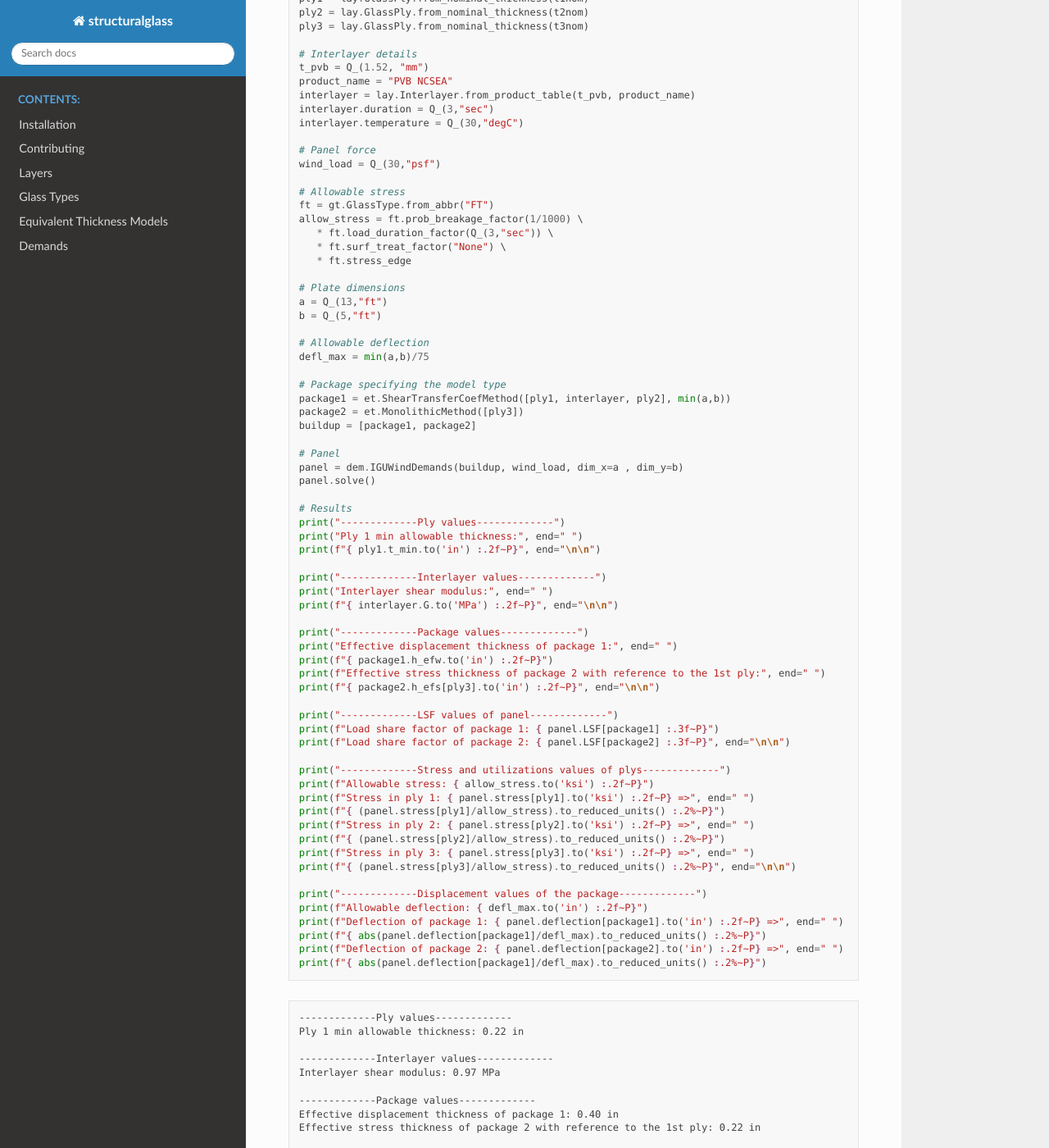
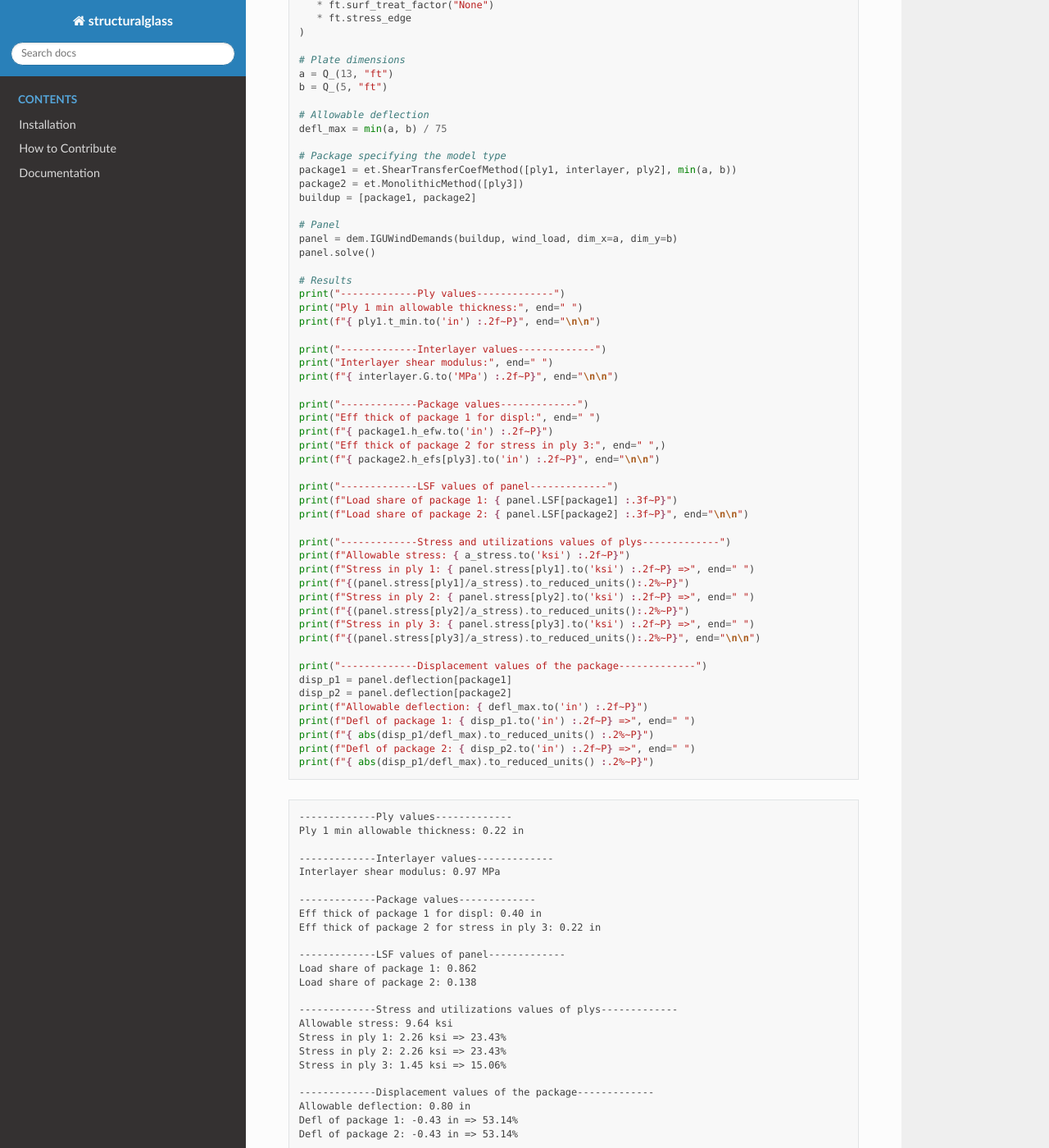
Before and after one commit to normanrichardson/structuralglass, a Sphinx documentation site: the page built from docs/index.rst, in a window 1280 px wide and 1400 px high, scrolled down 1336 px. Shown: the whole window at 82% size. Built offline with Sphinx 7.4.7 and the Read the Docs theme 2.0.0, drawn with Linux system fonts in a browser that asks for light colours; some of the changed text lies outside the part shown.

Commit message:
Doc Update and Restructure

```diff
--- a/docs/index.rst
+++ b/docs/index.rst
@@ -1,56 +1,51 @@
 structuralglass
 ===============
 
-structuralglass is a python package for facade/enclosure designers and engineers that are exploring the topic of structural glass. The aim is not to create a single tool that solves a problem, but to provide a collection of tools that a designer will find useful to answer a variety of design topics.
-
-This project is aimed at the practitioners and is an attempt to extend the open-source structural engineering ecosystem of practitioners.
-It can be used to:
+structuralglass is a python package for facade/enclosure designers and engineers who design structural glass.
+This open-source package provides a collection of utilities that a designer will find useful to answer a variety of design questions, for example:
 
  * ask questions about common laminate properties and compare performance.
  * build a personal library of manufacturers' data.
  * perform stress analysis of typical glass types for a variety of environmental conditions.
  * refine and tweak the stress analysis for a particular manufactured glass.
  * perform rudimentary E1300 calculations of 4 side supported IGUs/or laminates.
- * used alongside other industry analysis tools such as Mepla and strand7, to perform capacity calculations.
- * and so on.
+ * use alongside other industry analysis tools, such as Mepla and strand7, to perform capacity calculations.
 
-At present, it focuses on methods presented in the Engineering Structural Glass Design Guide by NCSEA (National Council of Structural Engineers Associations) and ASTM E1300.
+At present, this package focuses on methods in the Engineering Structural Glass Design Guide by NCSEA (National Council of Structural Engineers Associations) and ASTM E1300.
 
-This package is by no means complete and could be extended in a variety of ways. Contributions and issues are most welcome and can be made on `GitHub <https://github.com/normanrichardson/StructGlassCalcs>`_.
+This package is by no means complete and could be extended in a variety of ways. Contributions and issues are most welcome and can be made on `GitHub <https://github.com/normanrichardson/structuralglass>`_.
 
 .. toctree::
    :maxdepth: 1
-   :caption: Contents:
+   :caption: Contents
+   :hidden:
 
    rst/installation.rst
    rst/contributing.rst
-   rst/layers.rst
-   rst/glass_types.rst
-   rst/equiv_thick_models.rst
-   rst/demands.rst
+   rst/documentation.rst
 
 Disclaimer
 ----------
 
-structuralglass is an open source engineering project. Although efforts have been made to
-ensure the that relevant engineering theories have been correctly implemented, it remains
+structuralglass is an open-source engineering project. Although efforts have been made to
+ensure that the relevant engineering theories have been correctly implemented, it remains
 the user’s responsibility to confirm and accept the output.
 
-Example use
+Example Use
 -----------
 
 .. code-block:: python
 
-   from structuralglass import Q_
+   import structuralglass.demands as dem
+   import structuralglass.equiv_thick_models as et
    import structuralglass.glass_types as gt
    import structuralglass.layers as lay
-   import structuralglass.equiv_thick_models as et
-   import structuralglass.demands as dem
+   from structuralglass import Q_
 
    # Glass ply thickness
-   t1nom = Q_(0.25,"in")
-   t2nom = Q_(0.25,"in")
-   t3nom = Q_(0.25,"in")
+   t1nom = Q_(0.25, "in")
+   t2nom = Q_(0.25, "in")
+   t3nom = Q_(0.25, "in")
 
    # Plys
    ply1 = lay.GlassPly.from_nominal_thickness(t1nom)
@@ -61,33 +56,35 @@
    t_pvb = Q_(1.52, "mm")
    product_name = "PVB NCSEA"
    interlayer = lay.Interlayer.from_product_table(t_pvb, product_name)
-   interlayer.duration = Q_(3,"sec")
-   interlayer.temperature = Q_(30,"degC")
+   interlayer.duration = Q_(3, "sec")
+   interlayer.temperature = Q_(30, "degC")
 
    # Panel force
-   wind_load = Q_(30,"psf")
+   wind_load = Q_(30, "psf")
 
    # Allowable stress
    ft = gt.GlassType.from_abbr("FT")
-   allow_stress = ft.prob_breakage_factor(1/1000) \
-      * ft.load_duration_factor(Q_(3,"sec")) \
-      * ft.surf_treat_factor("None") \
+   a_stress = (
+      ft.prob_breakage_factor(1 / 1000)
+      * ft.load_duration_factor(Q_(3, "sec"))
+      * ft.surf_treat_factor("None")
       * ft.stress_edge
+   )
 
    # Plate dimensions
-   a = Q_(13,"ft")
-   b = Q_(5,"ft")
+   a = Q_(13, "ft")
+   b = Q_(5, "ft")
 
    # Allowable deflection
-   defl_max = min(a,b)/75
+   defl_max = min(a, b) / 75
 
    # Package specifying the model type
-   package1 = et.ShearTransferCoefMethod([ply1, interlayer, ply2], min(a,b))
+   package1 = et.ShearTransferCoefMethod([ply1, interlayer, ply2], min(a, b))
    package2 = et.MonolithicMethod([ply3])
    buildup = [package1, package2]
 
    # Panel
-   panel = dem.IGUWindDemands(buildup, wind_load, dim_x=a , dim_y=b)
+   panel = dem.IGUWindDemands(buildup, wind_load, dim_x=a, dim_y=b)
    panel.solve()
 
    # Results
@@ -100,30 +97,33 @@
    print(f"{ interlayer.G.to('MPa') :.2f~P}", end="\n\n")
 
    print("-------------Package values-------------")
-   print("Effective displacement thickness of package 1:", end=" ")
+   print("Eff thick of package 1 for displ:", end=" ")
    print(f"{ package1.h_efw.to('in') :.2f~P}")
-   print(f"Effective stress thickness of package 2 with reference to the 1st ply:", end=" ")
+   print("Eff thick of package 2 for stress in ply 3:", end=" ",)
    print(f"{ package2.h_efs[ply3].to('in') :.2f~P}", end="\n\n")
 
    print("-------------LSF values of panel-------------")
-   print(f"Load share factor of package 1: { panel.LSF[package1] :.3f~P}")
-   print(f"Load share factor of package 2: { panel.LSF[package2] :.3f~P}", end="\n\n")
+   print(f"Load share of package 1: { panel.LSF[package1] :.3f~P}")
+   print(f"Load share of package 2: { panel.LSF[package2] :.3f~P}", end="\n\n")
 
    print("-------------Stress and utilizations values of plys-------------")
-   print(f"Allowable stress: { allow_stress.to('ksi') :.2f~P}")
+   print(f"Allowable stress: { a_stress.to('ksi') :.2f~P}")
    print(f"Stress in ply 1: { panel.stress[ply1].to('ksi') :.2f~P} =>", end=" ")
-   print(f"{ (panel.stress[ply1]/allow_stress).to_reduced_units() :.2%~P}")
+   print(f"{(panel.stress[ply1]/a_stress).to_reduced_units():.2%~P}")
    print(f"Stress in ply 2: { panel.stress[ply2].to('ksi') :.2f~P} =>", end=" ")
-   print(f"{ (panel.stress[ply2]/allow_stress).to_reduced_units() :.2%~P}")
+   print(f"{(panel.stress[ply2]/a_stress).to_reduced_units():.2%~P}")
    print(f"Stress in ply 3: { panel.stress[ply3].to('ksi') :.2f~P} =>", end=" ")
-   print(f"{ (panel.stress[ply3]/allow_stress).to_reduced_units() :.2%~P}", end="\n\n")
+   print(f"{(panel.stress[ply3]/a_stress).to_reduced_units():.2%~P}", end="\n\n")
 
    print("-------------Displacement values of the package-------------")
+   disp_p1 = panel.deflection[package1]
+   disp_p2 = panel.deflection[package2]
    print(f"Allowable deflection: { defl_max.to('in') :.2f~P}")
-   print(f"Deflection of package 1: { panel.deflection[package1].to('in') :.2f~P} =>", end=" ")
-   print(f"{ abs(panel.deflection[package1]/defl_max).to_reduced_units() :.2%~P}")
-   print(f"Deflection of package 2: { panel.deflection[package2].to('in') :.2f~P} =>", end=" ")
-   print(f"{ abs(panel.deflection[package1]/defl_max).to_reduced_units() :.2%~P}")
+   print(f"Defl of package 1: { disp_p1.to('in') :.2f~P} =>", end=" ")
+   print(f"{ abs(disp_p1/defl_max).to_reduced_units() :.2%~P}")
+   print(f"Defl of package 2: { disp_p2.to('in') :.2f~P} =>", end=" ")
+   print(f"{ abs(disp_p1/defl_max).to_reduced_units() :.2%~P}")
+
 
 .. code-block:: text
 
@@ -134,12 +134,12 @@
    Interlayer shear modulus: 0.97 MPa
 
    -------------Package values-------------
-   Effective displacement thickness of package 1: 0.40 in
-   Effective stress thickness of package 2 with reference to the 1st ply: 0.22 in
+   Eff thick of package 1 for displ: 0.40 in
+   Eff thick of package 2 for stress in ply 3: 0.22 in
 
    -------------LSF values of panel-------------
-   Load share factor of package 1: 0.862
-   Load share factor of package 2: 0.138
+   Load share of package 1: 0.862
+   Load share of package 2: 0.138
 
    -------------Stress and utilizations values of plys-------------
    Allowable stress: 9.64 ksi
@@ -149,5 +149,5 @@
 
    -------------Displacement values of the package-------------
    Allowable deflection: 0.80 in
-   Deflection of package 1: -0.43 in => 53.14%
-   Deflection of package 2: -0.43 in => 53.14%
+   Defl of package 1: -0.43 in => 53.14%
+   Defl of package 2: -0.43 in => 53.14%
--- a/docs/rst/contributing.rst
+++ b/docs/rst/contributing.rst
@@ -1,9 +1,9 @@
-Contributing
-------------
-The code repository is hosted on `GitHub <https://github.com/normanrichardson/StructGlassCalcs>`_.
+How to Contribute
+-----------------
+The code repository is hosted on `GitHub <https://github.com/normanrichardson/structuralglass>`_.
 To contribute fixes, code, or documentation, fork the repository and submit changes using a pull request against the master branch.
 
-Set up your environment
+Set Up Your Environment
 =======================
 We recommend developing within a virtual environment.
 The following installation is recommended within the virtual environment:
@@ -14,7 +14,7 @@
     $ cd structuralglass
     $ pip install -e .[dev]
 
-Using the `dev` option will add additional dependencies for development, such as Sphinx, flake8, etc.
+Using the `dev` option will add additional dependencies for development, such as Sphinx, flake8, black, and isort.
 
 If distribution dependencies are needed add the `dist` option:
 
```
Also changed, not shown: README.md (+15 -8 lines), docs/rst/api.rst (added, +81 -0 lines), docs/rst/demands.rst (+0 -8 lines), docs/rst/documentation.rst (added, +19 -0 lines), docs/rst/equiv_thick_models.rst (+0 -32 lines), docs/rst/glass_types.rst (+0 -18 lines), docs/rst/layers.rst (+0 -21 lines), 3 other files.
